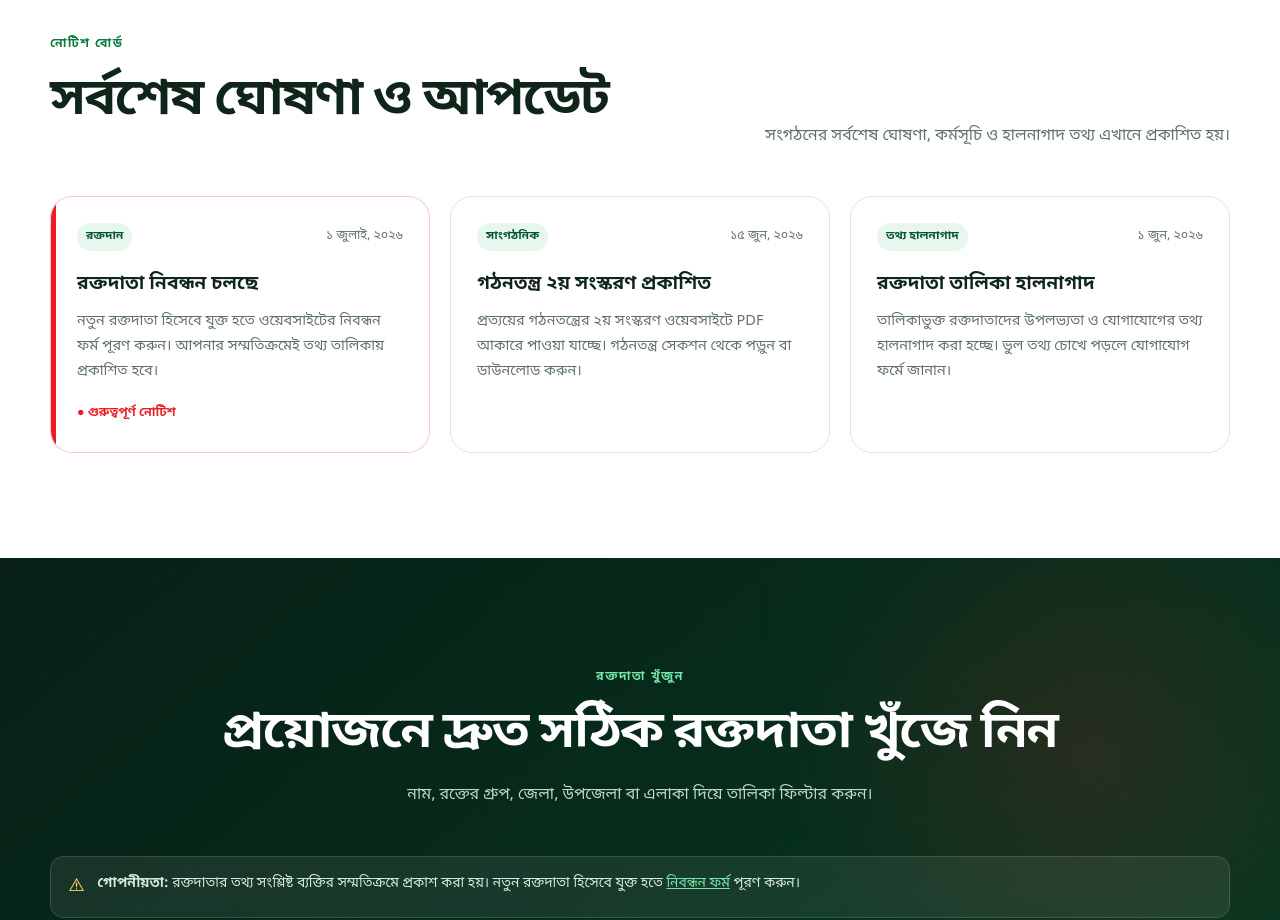
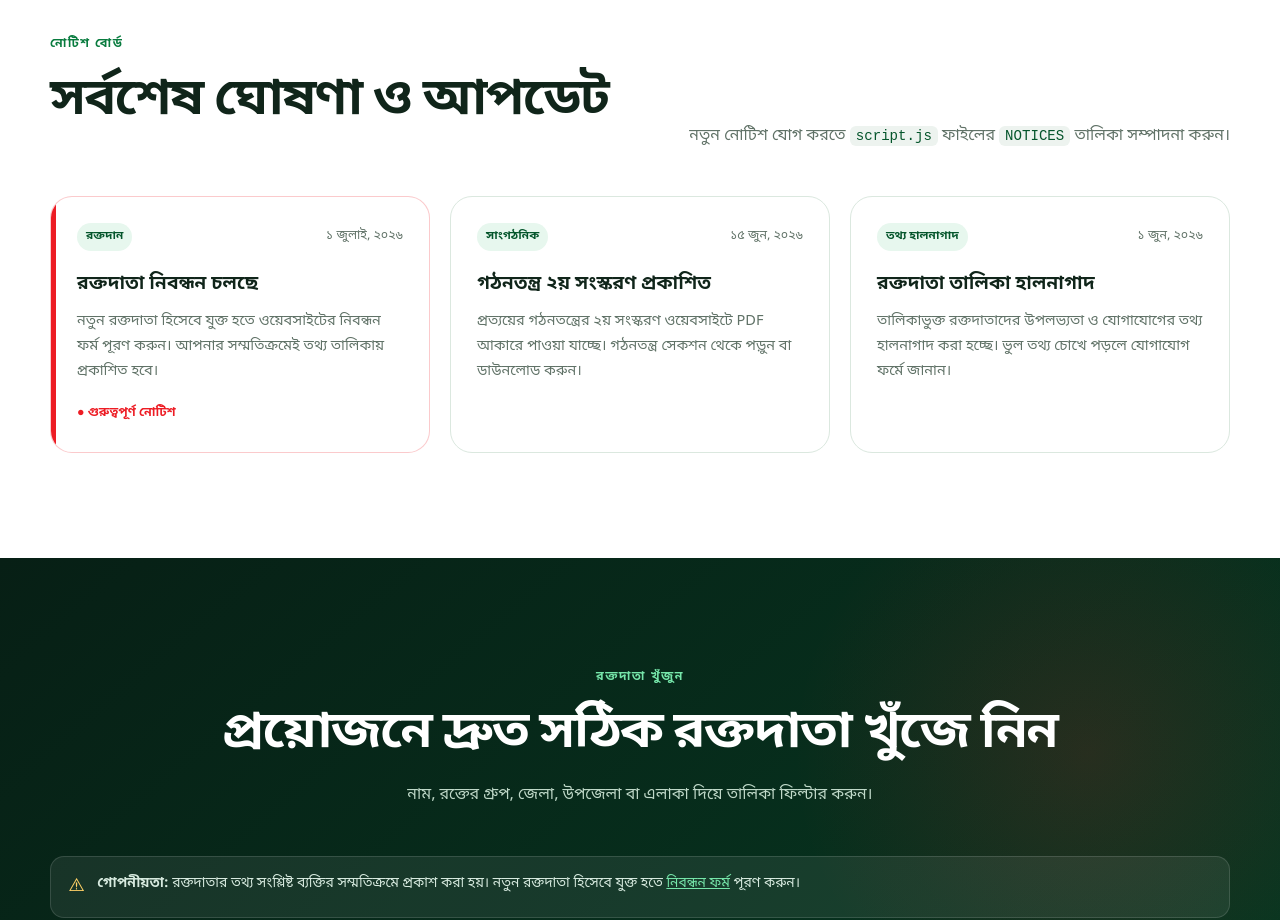
Before and after one commit to jibonxyt/prottoy-web, a website: page prottoy-main/index.html in a window 1280 px wide. Shown: the part 3480-4400 px from the top of the page. Drawn offline with nearby package versions, Linux system fonts and the light colour scheme; no server answers.

Commit message:
My website update

```diff
--- a/prottoy-main/index.html
+++ b/prottoy-main/index.html
@@ -246,7 +246,7 @@
             <span class="eyebrow">নোটিশ বোর্ড</span>
             <h2>সর্বশেষ ঘোষণা ও আপডেট</h2>
           </div>
-          <p>সংগঠনের সর্বশেষ ঘোষণা, কর্মসূচি ও হালনাগাদ তথ্য এখানে প্রকাশিত হয়।</p>
+          <p>নতুন নোটিশ যোগ করতে <code>script.js</code> ফাইলের <code>NOTICES</code> তালিকা সম্পাদনা করুন।</p>
         </div>
         <div class="notice-grid" id="noticeGrid"></div>
       </div>
```
